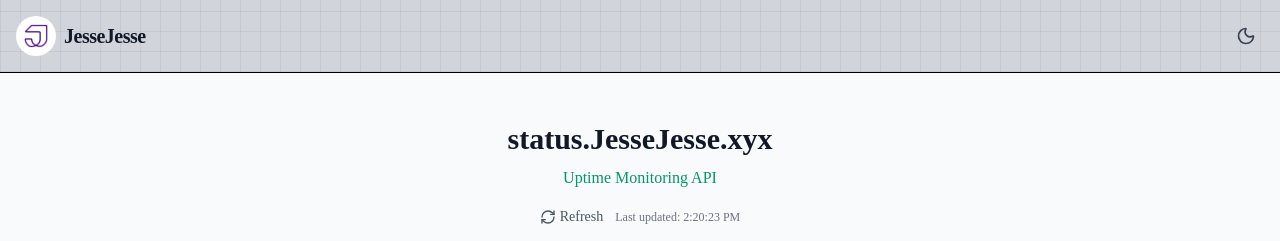
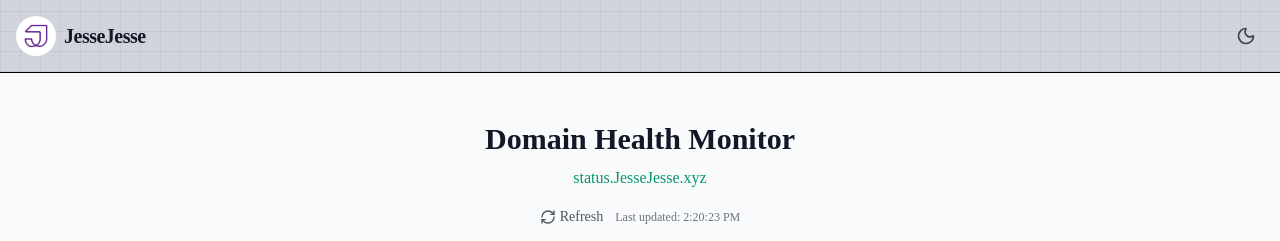
Before and after one commit to sudo-self/domain-status-api, a Next.js app: page / in a window 1280 px wide. Shown: the top 241 px of the page. Built offline with nearby package versions, Linux system fonts and the light colour scheme; no server answers.

Commit message:
Update page.jsx

```diff
--- a/app/page.jsx
+++ b/app/page.jsx
@@ -51,10 +51,10 @@ export default function Home() {
         <div className="max-w-md mx-auto">
           <div className="flex flex-col items-center mb-8">
             <h1 className="text-3xl font-bold text-gray-900 dark:text-white mb-2 font-mono">
-              status.JesseJesse.xyx
+             Domain Health Monitor
             </h1>
             <p className="text-emerald-600 dark:text-cyan-500 mb-4">
-              Uptime Monitoring API
+             status.JesseJesse.xyz
             </p>
 
             <div className="flex items-center gap-3">
```
